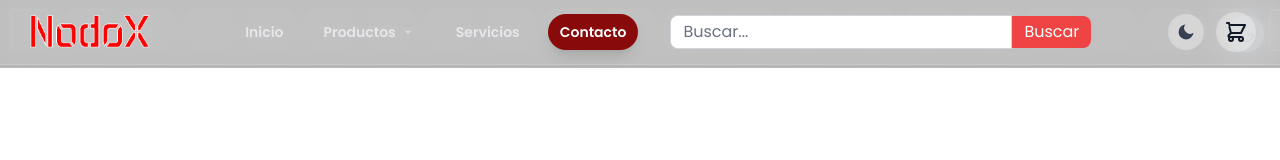
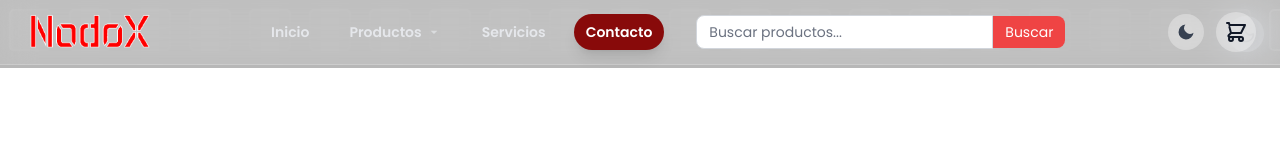
Before and after one commit to alejandr088/NodoX, a React (Vite) app: page /contact in a window 1280 px wide. Shown: the top 160 px of the page. Built offline with nearby package versions, Linux system fonts and the light colour scheme.

Commit message:
fiex search filter

```diff
--- a/src/components/Navbar.jsx
+++ b/src/components/Navbar.jsx
@@ -63,7 +63,6 @@ export default function Navbar() {
   };
 
   return (
-    <>
     <nav className="fixed top-0 left-0 right-0 z-50 bg-white/10 dark:bg-[#0d0d0d]/30 backdrop-blur-lg border-b border-white/20 dark:border-gray-700">
       <div className="max-w-7xl mx-auto px-6 py-3 flex items-center justify-between">
         <Link to="/" className="dark:bg-transparent text-4xl md:text-3xl font-extrabold text-brand-500 tracking-tight">
@@ -189,26 +188,26 @@ export default function Navbar() {
             );
           })}
 
-            {/* Search box */}
-            <form onSubmit={handleSearch} className="ml-4 flex items-center">
+          {/* Search box desktop */}
+          <form onSubmit={handleSearch} className="ml-4 flex items-center w-full max-w-sm">
             <input
               type="text"
-                placeholder="Buscar..."
+              placeholder="Buscar productos..."
               value={searchTerm}
               onChange={(e) => setSearchTerm(e.target.value)}
-                className="px-3 py-1 rounded-l-lg border border-gray-300 dark:border-gray-700 bg-white dark:bg-gray-900 text-gray-900 dark:text-gray-100 focus:outline-none focus:ring-2 focus:ring-red-500"
+              className="flex-grow px-3 py-1.5 rounded-l-lg border border-gray-300 dark:border-gray-700 bg-white dark:bg-gray-900 text-gray-900 dark:text-gray-100 focus:outline-none focus:ring-2 focus:ring-red-500 text-sm"
             />
             <button
               type="submit"
-                className="px-3 py-1 bg-red-500 text-white rounded-r-lg hover:bg-red-600 transition"
+              className="px-3 py-1.5 bg-red-500 text-white rounded-r-lg hover:bg-red-600 transition text-sm flex-shrink-0"
             >
               Buscar
             </button>
           </form>
         </div>
 
+        {/* Theme + Cart */}
         <div className="flex items-center gap-3">
-            {/* Theme button */}
           <button
             onClick={toggleTheme}
             aria-label="Cambiar tema"
@@ -226,7 +225,6 @@ export default function Navbar() {
             )}
           </button>
 
-            {/* Cart button */}
           <Link to="/cart" className="relative p-2 rounded-full bg-white/30 dark:bg-gray-800/30 backdrop-blur-md hover:bg-white/40 dark:hover:bg-gray-700/40 transition">
             <svg className="w-6 h-6 text-gray-900 dark:text-gray-100" fill="none" stroke="currentColor" viewBox="0 0 24 24">
               <path strokeLinecap="round" strokeLinejoin="round" strokeWidth={2} d="M3 3h2l.4 2M7 13h10l4-8H5.4M7 13L5.4 7M7 13l-2.293 2.293c-.63.63-.184 1.707.707 1.707H17m0 0a2 2 0 100 4 2 2 0 000-4zm-8 2a2 2 0 11-4 0 2 2 0 014 0z" />
@@ -244,22 +242,23 @@ export default function Navbar() {
       {isMenuOpen && (
         <div className="md:hidden bg-white/20 dark:bg-[#0d0d0d]/30 backdrop-blur-md border-t border-white/20 dark:border-gray-700 px-4 pb-4 rounded-b-lg">
           {/* Search box mobile */}
-            <form onSubmit={handleSearch} className="mb-4 flex items-center">
+          <form onSubmit={handleSearch} className="mb-4 flex items-center w-full">
             <input
               type="text"
-                placeholder="Buscar..."
+              placeholder="Buscar productos..."
               value={searchTerm}
               onChange={(e) => setSearchTerm(e.target.value)}
-                className="flex-1 px-3 py-1 rounded-l-lg border border-gray-300 dark:border-gray-700 bg-white dark:bg-gray-900 text-gray-900 dark:text-gray-100 focus:outline-none focus:ring-2 focus:ring-red-500"
+              className="flex-grow px-3 py-1.5 rounded-l-lg border border-gray-300 dark:border-gray-700 bg-white dark:bg-gray-900 text-gray-900 dark:text-gray-100 focus:outline-none focus:ring-2 focus:ring-red-500 text-sm"
             />
             <button
               type="submit"
-                className="px-3 py-1 bg-red-500 text-white rounded-r-lg hover:bg-red-600 transition"
+              className="px-3 py-1.5 bg-red-500 text-white rounded-r-lg hover:bg-red-600 transition text-sm flex-shrink-0"
             >
               Buscar
             </button>
           </form>
 
+          {/* Mobile links */}
           {navLinks.map((link, i) => (
             <div key={i} className="border-b border-white/10 dark:border-gray-800 last:border-0 py-2">
               <div className="flex items-center justify-between">
@@ -342,6 +341,5 @@ export default function Navbar() {
         </div>
       )}
     </nav>
-    </>
   );
 }
```
Lines whose indentation alone changed are shown as unchanged.
